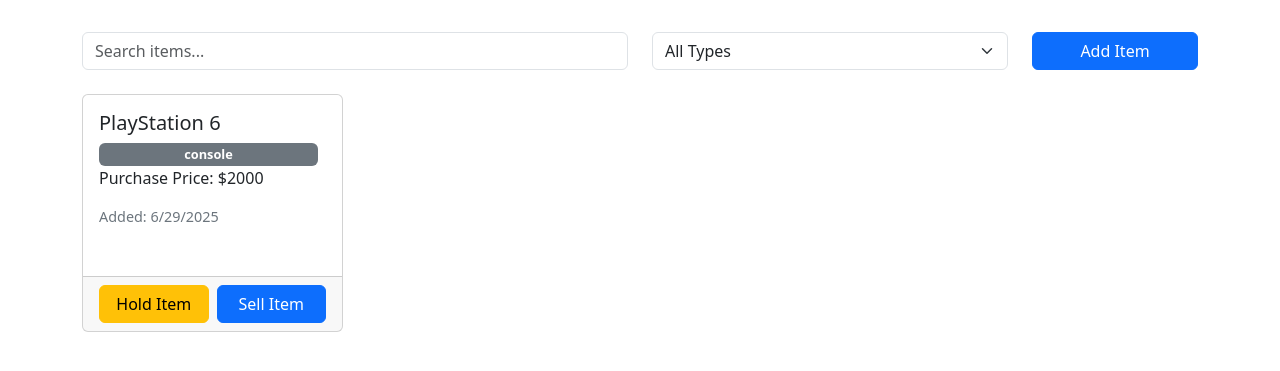
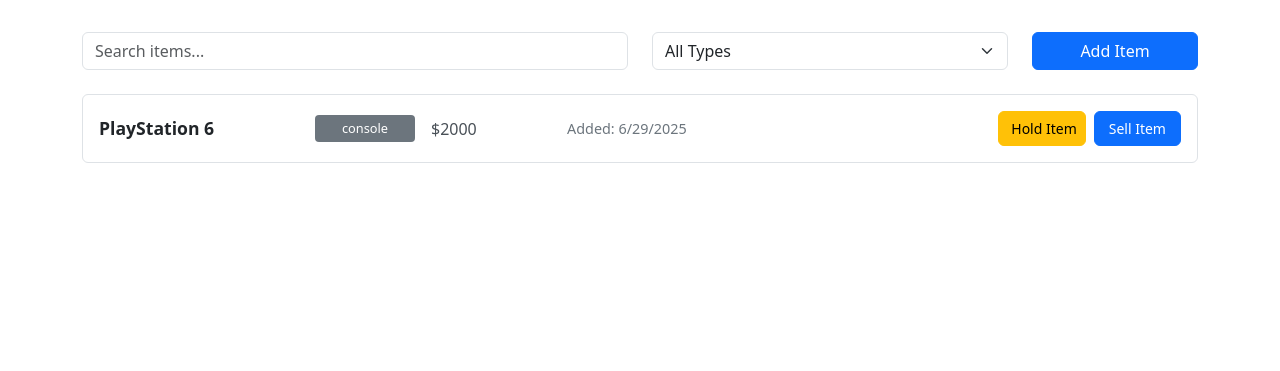
Before and after one commit to momaromar/GameStoreInventory, a Flask app: page / in a window 1280 px wide. Shown: the part 56-427 px from the top of the page. Run offline with Flask 3, Linux system fonts and the light colour scheme; data that the repository does not hold is empty.

Commit message:
Changed the styling of the inventory to make the item list more compact and readable.

```diff
--- a/static/script.js
+++ b/static/script.js
@@ -46,8 +46,8 @@
     container.innerHTML = '';
 
     items.forEach(item => {
-        const card = createItemCard(item);
-        container.appendChild(card);
+        const itemElement = createItemCard(item);
+        container.appendChild(itemElement);
     });
 }
 
@@ -62,22 +62,20 @@
     });
 }
 
-// Create inventory item card
+// Create inventory item card (compact vertical layout)
 function createItemCard(item) {
-    const col = document.createElement('div');
-    col.className = 'col-md-4 col-lg-3';
+    const itemDiv = document.createElement('div');
 
     const dateAdded = new Date(item.date_added).toLocaleDateString();
-    const profit = item.sell_price ? (item.sell_price - item.purchase_price).toFixed(2) : null;
 
     // Create hold status indicator
     let holdStatus = '';
     let holdInfo = '';
-    let cardClass = 'card item-card';
+    let itemClass = 'inventory-item';
 
     if (item.on_hold && item.hold_info) {
-        cardClass += ' on-hold';
-        holdStatus = '<div class="hold-status"><span class="hold-badge">ON HOLD</span></div>';
+        itemClass += ' on-hold';
+        holdStatus = '<span class="hold-badge">ON HOLD</span>';
         const dateHeld = new Date(item.hold_info.date_held).toLocaleDateString();
         holdInfo = `
             <div class="hold-info">
@@ -106,23 +104,21 @@
         `;
     }
 
-    col.innerHTML = `
-        <div class="${cardClass}">
+    itemDiv.innerHTML = `
+        <div class="${itemClass}">
             ${holdStatus}
-            <div class="card-body">
-                <h5 class="card-title">${item.name}</h5>
-                <span class="badge bg-secondary item-type-badge">${item.type}</span>
-                <p class="card-text price-info">Purchase Price: $${item.purchase_price}</p>
-                <p class="date-added">Added: ${dateAdded}</p>
+            <div class="item-info">
+                <div class="item-name">${item.name}</div>
+                <div class="item-type">${item.type}</div>
+                <div class="item-price">$${item.purchase_price}</div>
+                <div class="item-date">Added: ${dateAdded}</div>
                 ${holdInfo}
             </div>
-            <div class="card-footer">
-                ${actionButtons}
-            </div>
+            ${actionButtons}
         </div>
     `;
 
-    return col;
+    return itemDiv;
 }
 
 // Create sold item card
@@ -136,7 +132,7 @@
     const profitClass = profit >= 0 ? 'profit-positive' : 'profit-negative';
 
     col.innerHTML = `
-        <div class="card item-card">
+        <div class="card sold-item-card">
             <div class="card-body">
                 <h5 class="card-title">${item.name}</h5>
                 <span class="badge bg-secondary item-type-badge">${item.type}</span>
--- a/static/style.css
+++ b/static/style.css
@@ -19,6 +19,113 @@
 
 .item-card .card-footer {
     margin-top: auto;
+}
+
+/* Inventory list styles - compact vertical layout */
+.inventory-item {
+    display: flex;
+    align-items: center;
+    padding: 1rem;
+    margin-bottom: 0.5rem;
+    border: 1px solid #dee2e6;
+    border-radius: 0.375rem;
+    background-color: #fff;
+    transition: all 0.2s ease;
+    position: relative;
+}
+
+.inventory-item:hover {
+    box-shadow: 0 2px 4px rgba(0,0,0,0.1);
+    border-color: #adb5bd;
+}
+
+.inventory-item.on-hold {
+    border: 2px solid #ffc107;
+    background-color: #fffbf0;
+}
+
+.inventory-item .item-info {
+    flex: 1;
+    display: flex;
+    align-items: center;
+    gap: 1rem;
+}
+
+.inventory-item .item-name {
+    font-weight: 600;
+    font-size: 1.1rem;
+    color: #212529;
+    min-width: 200px;
+}
+
+.inventory-item .item-type {
+    background-color: #6c757d;
+    color: white;
+    padding: 0.25rem 0.5rem;
+    border-radius: 0.25rem;
+    font-size: 0.8rem;
+    min-width: 100px;
+    text-align: center;
+}
+
+.inventory-item .item-price {
+    font-weight: 500;
+    color: #495057;
+    min-width: 120px;
+}
+
+.inventory-item .item-date {
+    font-size: 0.9rem;
+    color: #6c757d;
+    min-width: 100px;
+}
+
+.inventory-item .hold-info {
+    background-color: #fff3cd;
+    border: 1px solid #ffeaa7;
+    border-radius: 0.25rem;
+    padding: 0.5rem;
+    margin-left: 1rem;
+    font-size: 0.9rem;
+    flex: 1;
+}
+
+.inventory-item .hold-info strong {
+    color: #856404;
+}
+
+.inventory-item .hold-badge {
+    position: absolute;
+    top: 0.5rem;
+    right: 0.5rem;
+    background-color: #ffc107;
+    color: #000;
+    font-size: 0.7rem;
+    padding: 0.2rem 0.4rem;
+    border-radius: 0.25rem;
+    font-weight: 600;
+}
+
+.inventory-item .action-buttons {
+    display: flex;
+    gap: 0.5rem;
+    margin-left: 1rem;
+}
+
+.inventory-item .action-buttons .btn {
+    padding: 0.375rem 0.75rem;
+    font-size: 0.875rem;
+    white-space: nowrap;
+}
+
+/* Sold items keep the card layout */
+.sold-item-card {
+    height: 100%;
+}
+
+.sold-item-card .card-body {
+    display: flex;
+    flex-direction: column;
 }
 
 .badge {
```
